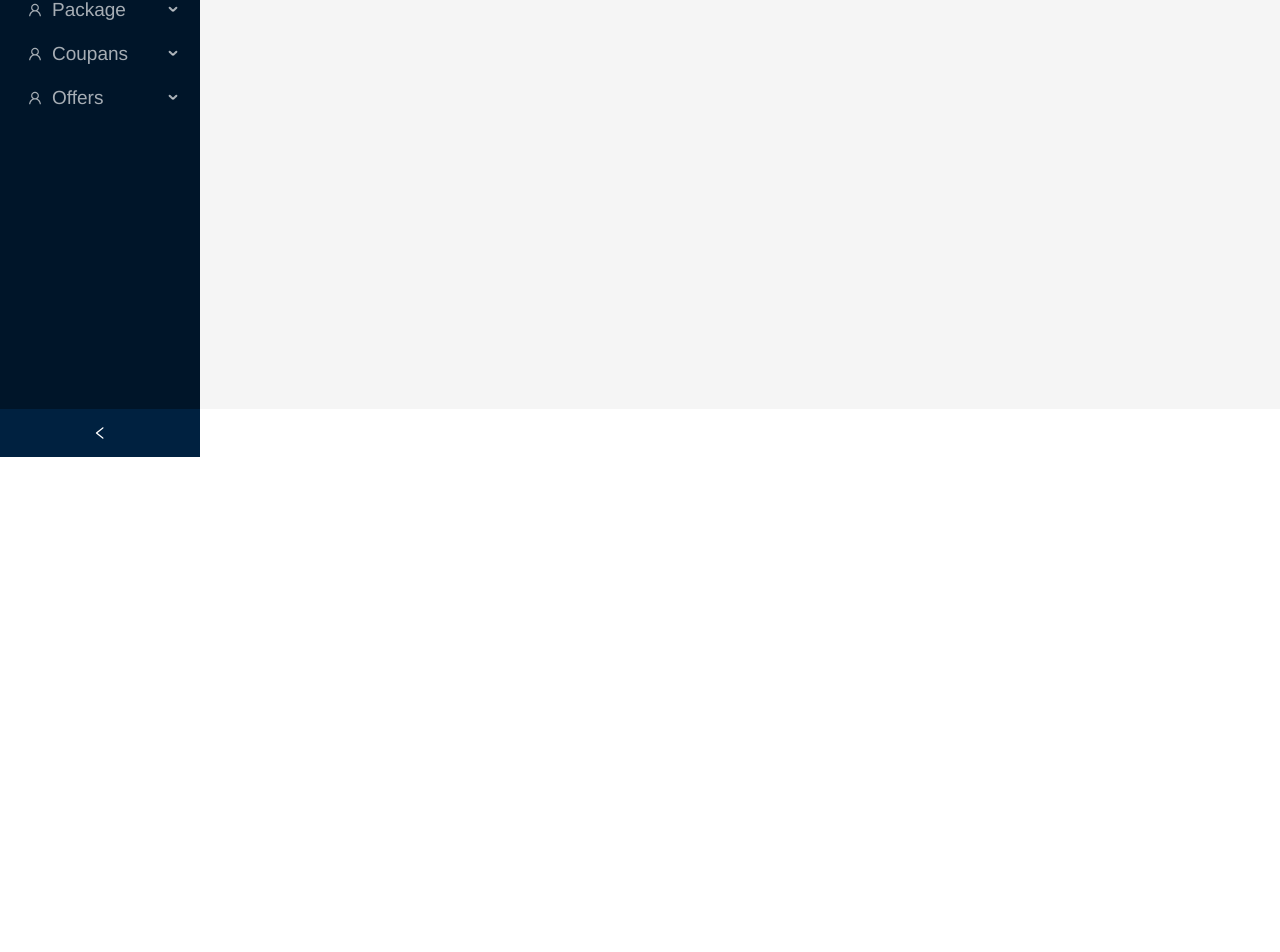
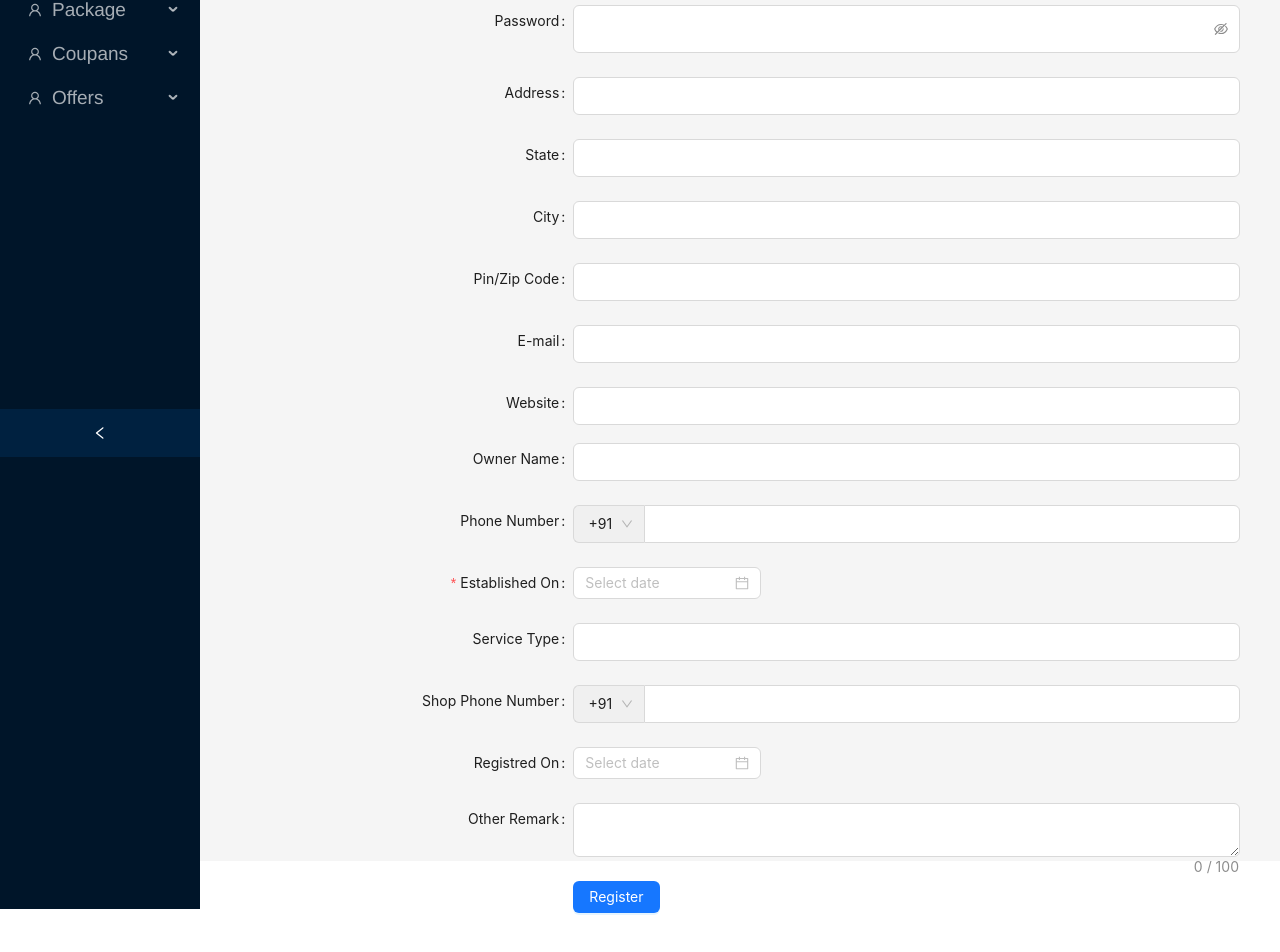
Before and after one commit to Satyam-Git345/E-Mechenic-Project-ThpLab, a React (Create React App) app in the folder client/: page /updateshop/1 in a window 1280 px wide. Shown: the part 343-1295 px from the top of the page. Before the commit the page ends 800 px from the top, so only its background shows below. Built offline with nearby package versions, Linux system fonts and the light colour scheme; no server answers.

Commit message:
edit shop api

```diff
--- a/client/src/App.js
+++ b/client/src/App.js
@@ -14,6 +14,7 @@ import Addshop from './Components/Garage/Add_Shop';
 import Blockedshop from './Components/Garage/Blocked_shop';
 import Shopverification from './Components/Garage/Shop_verification';
 import Viewshop from './Components/Garage/View_shop';
+import UpdateShop from './Components/Garage/UpdateShop';
 import Addcustomer from './Components/Customer/Add_customer';
 import Viewcustomer from './Components/Customer/View_customer';
 import Addproductcategory from './Components/Product/Add_productcategory';
@@ -45,6 +46,7 @@ function App() {
                         <Route path="/addcompany" element={<Addcompany />} />
                         <Route path="/addvehicalcategory" element={<Addvehiclecategory />} />
                         <Route path="/updatevehiclecategory/:vehicle_cat_id" element={<UpdateVehiclecategory />} />
+                        <Route path="/updateshop/:shop_id" element={<UpdateShop/>} />
                         <Route path="/viewcompany" element={<Viewcompany />} />
                         <Route path="/viewmodel" element={<Viewmodel />} />
                         <Route path="/viewvehicalcategory" element={<Viewvehiclecategory />} />
--- /dev/null
+++ b/client/src/Components/Garage/UpdateShop.jsx
@@ -0,0 +1,430 @@
+import React from "react";
+import { useEffect, useState } from "react";
+import { DatePicker, Space} from "antd";
+import Axios from "axios";
+import { useParams, useNavigate } from "react-router-dom";
+import { AutoComplete, Button, Form, Input, Select } from "antd";
+const { Option } = Select;
+
+const formItemLayout = {
+  labelCol: {
+    xs: {
+      span: 24,
+    },
+    sm: {
+      span: 8,
+    },
+  },
+  wrapperCol: {
+    xs: {
+      span: 24,
+    },
+    sm: {
+      span: 16,
+    },
+  },
+};
+const tailFormItemLayout = {
+  wrapperCol: {
+    xs: {
+      span: 24,
+      offset: 0,
+    },
+    sm: {
+      span: 16,
+      offset: 8,
+    },
+  },
+};
+const onFinish = (values) => {
+  console.log('Received values of form: ', values);
+};
+
+const onChange = (date, dateString, e) => {
+  console.log(date, dateString);
+
+};
+
+const onChange1 = (date, dateString, e) => {
+  console.log(date, dateString);
+
+};
+
+const prefixSelector = (
+  <Form.Item name="prefix" noStyle>
+    <Select
+      style={{
+        width: 70,
+      }}
+    >
+      <Option value="86">+91</Option>
+      <Option value="87">+87</Option>
+      <Option value="87">+92</Option>
+      <Option value="87">+89</Option>
+    </Select>
+  </Form.Item>
+);
+
+
+
+
+function  UpdateShop() {
+
+  const {shop_id } = useParams();
+   console.log("Update",shop_id);
+   const [form] = Form.useForm();
+   const [autoCompleteResult, setAutoCompleteResult] = useState([]);
+
+   const onWebsiteChange = (value) => {
+    if (!value) {
+      setAutoCompleteResult([]);
+    } else {
+      setAutoCompleteResult(
+        [".com", ".org", ".net"].map((domain) => `${value}${domain}`)
+      );
+    }
+  };
+  const websiteOptions = autoCompleteResult.map((website) => ({
+    label: website,
+    value: website,
+  }));
+
+
+
+
+  const navigate = useNavigate();
+  const [data1, setData] = useState({
+        shop_registration:"",
+        shop_name:"",
+        address:"",
+        state:"",
+        city:"",
+        pin:"",
+        shop_owner_mobile_no:"",
+        mobile_no:"",
+        email:"",
+        website:"",
+        shop_owner_name:"",
+        est_year:"",
+        service_type:"",
+        other_remark:"",
+        password:"",
+        reg_on:"",
+  });
+
+
+  const Inputhandlechange = (e) => {
+    const name = e.target.name;
+    const value = e.target.value;
+    console.log(name, value);
+    setData({
+      ...data1,
+      [name]: value,
+    });
+  };
+
+  const submitHandle = (e) => {
+    e.preventDefault();
+    getuser();
+    updateData();
+    navigate(`/viewshop`);
+  };
+
+  const updateData = async () => {
+    const Response = await Axios.put(
+      `http://localhost:4000/editshop/${shop_id}`,
+       data1
+    );
+    console.log("data", Response);
+  };
+
+
+  const getuser = async () => {
+    const res = await Axios.get(
+      `http://localhost:4000/getshopbyid/${shop_id}`
+    );
+
+    const oldData = res.data[0];
+    console.log("get shop by id",oldData);
+    console.log("Pavan",data1.address);
+    setData(oldData);
+  };
+
+
+  useEffect(() => {
+    getuser();
+  }, []);
+
+
+
+
+
+  return (
+    <>
+      <div stle={{backgroundColor: "transparent"}}>
+      <h1 style={{ textAlign: "center", fontWeight: "bold",marginTop: "-15px"}}>
+        Edit Shop
+      </h1>
+
+      <Form
+          autoComplete="off"
+       {...formItemLayout}
+       form={form}
+       name="register"
+       onFinish={onFinish}
+       initialValues={{
+         residence: ['zhejiang', 'hangzhou', 'xihu'],
+         prefix: '86',
+       }}
+       scrollToFirstError
+      >
+        <Form.Item
+          name="shop_name"
+          label="Shop Name"
+
+        >
+          <Input
+
+              onChange={Inputhandlechange}
+
+              value={data1.shop_name}
+          />
+        </Form.Item>
+
+        <Form.Item
+          name="reg_no"
+          label="Shop Registration Number :"
+
+        >
+          <Input
+
+            onChange={Inputhandlechange}
+
+              value={data1.shop_registration}
+                        />
+        </Form.Item>
+
+        <Form.Item
+          name="password"
+          label="Password"
+
+        >
+          <Input.Password
+
+            onChange={Inputhandlechange}
+              name="password"
+              value={data1.password}
+          />
+        </Form.Item>
+
+
+        <Form.Item
+          name="address"
+          label="Address:"
+
+        >
+          <Input
+           value={data1.address}
+            onChange={Inputhandlechange}
+              name="address"
+              />
+        </Form.Item>
+
+        <Form.Item
+          name="state"
+          label="State:"
+
+        >
+          <Input
+
+            onChange={Inputhandlechange}
+              name="state"
+              value={data1.state}
+          />
+        </Form.Item>
+
+        <Form.Item
+          name="city"
+          label="City:"
+
+        >
+          <Input
+
+            onChange={Inputhandlechange}
+              name="city"
+              value={data1.city}
+          />
+        </Form.Item>
+
+        <Form.Item
+          name="pin"
+          label="Pin/Zip Code:"
+
+        >
+          <Input
+
+            onChange={Inputhandlechange}
+              name="pin"
+              value={data1.pin}
+               />
+        </Form.Item>
+
+        <Form.Item
+          name="email"
+          label="E-mail"
+
+        >
+          <Input
+
+            onChange={Inputhandlechange}
+              name="email"
+              value={data1.email}
+          />
+        </Form.Item>
+
+        <Form.Item
+          name="website"
+          label="Website"
+
+        >
+          <AutoComplete options={websiteOptions} onChange={onWebsiteChange}>
+            <Input
+
+              onChange={Inputhandlechange}
+              name="website"
+              value={data1.website}
+            />
+          </AutoComplete>
+        </Form.Item>
+
+        <Form.Item
+          name="owner name"
+          label="Owner Name:"
+
+        >
+          <Input
+
+            onChange={Inputhandlechange}
+              name="name"
+              value={data1.shop_owner_name}
+          />
+        </Form.Item>
+
+        <Form.Item
+          name="phone"
+          label="Phone Number:"
+
+        >
+          <Input
+            max={10}
+            onChange={Inputhandlechange}
+              name="mobile"
+              value={data1.shop_owner_mobile_no}
+            addonBefore={prefixSelector}
+            style={{
+              width: "100%",
+            }}
+          />
+        </Form.Item>
+
+        <Form.Item
+          name="date"
+          label="Established On:"
+          rules={[
+            {
+              required: true,
+              message: "Please select date!",
+            },
+          ]}
+        >
+          <Space direction="vertical">
+            <DatePicker onChange={onChange} />
+          </Space>
+        </Form.Item>
+
+        <Form.Item
+          name="service type"
+          label="Service Type:"
+
+        >
+          <Input
+
+            onChange={Inputhandlechange}
+              name="servicetype"
+              value={data1.service_type}
+          />
+        </Form.Item>
+
+        {/* <Form.Item
+        name="gender"
+        label="Gender"
+        rules={[
+          {
+            required: true,
+            message: 'Please select gender!',
+          },
+        ]}
+      >
+
+        <Select placeholder="select your gender">
+          <Option value="male">Male</Option>
+          <Option value="female">Female</Option>
+          <Option value="other">Other</Option>
+        </Select>
+      </Form.Item> */}
+
+        <Form.Item
+          name="phone"
+          label="Shop Phone Number:"
+
+        >
+          <Input
+            max={10}
+            onChange={Inputhandlechange}
+              name="phoneno"
+              value={data1.mobile_no}
+            addonBefore={prefixSelector}
+            style={{
+              width: "100%",
+            }}
+          />
+        </Form.Item>
+
+        <Form.Item
+          name="date"
+          label="Registred On:"
+
+        >
+          <Space direction="vertical">
+            <DatePicker onChange={onChange1} />
+          </Space>
+        </Form.Item>
+
+        <Form.Item
+          name="intro"
+          label="Other Remark:"
+
+        >
+          <Input.TextArea
+            showCount
+            maxLength={100}
+            onChange={Inputhandlechange}
+              name="otherremark"
+              value={data1.other_remark}
+          />
+        </Form.Item>
+
+        <Form.Item {...tailFormItemLayout}>
+          <Button type="primary" htmlType="submit" onClick={submitHandle} >
+            Register
+          </Button>
+        </Form.Item>
+      </Form>
+    </div>
+    </>
+
+  );
+};
+
+
+export default UpdateShop;
--- a/client/src/Components/Garage/View_shop.jsx
+++ b/client/src/Components/Garage/View_shop.jsx
@@ -1,10 +1,13 @@
 import React from "react";
+import { DatePicker, Space} from "antd";
 import { useEffect, useState } from "react";
 import { Button, Table,} from "antd";
 import axios from "axios";
 import { EditOutlined, DeleteOutlined } from "@ant-design/icons";
 import swal from "sweetalert";
-import { useNavigate } from "react-router-dom";
+import { useNavigate, Link } from "react-router-dom";
+
+
 
 const View_shop = () => {
   const navigate = useNavigate();
@@ -59,11 +62,13 @@ const View_shop = () => {
 
       render: (users1) => {
         return (
-          <div style={{display: 'flex'}}>
-            <EditOutlined
-              style={{ color: "blue", fontSize: 20 }}
-
-            />
+          <div>
+          <Link to={`/updateshop/${users1.shop_id}`}>
+          <EditOutlined
+             style={{ color: "blue", fontSize: 20 }}
+             onClick={() => handleRoutes(users1.shop_id)}
+           />
+          </Link>
 
             <DeleteOutlined
               style={{ color: "red", marginLeft: 30, fontSize: 20 }}
@@ -76,6 +81,10 @@ const View_shop = () => {
       },
     },
   ];
+
+  const handleRoutes = (shop_id) => {
+    navigate(`updateshop/${shop_id}`);
+  };
 
   const getData = async () => {
     setLoading(1);
--- a/client/src/Components/Vehical/UpdateVehiclecategory.jsx
+++ b/client/src/Components/Vehical/UpdateVehiclecategory.jsx
@@ -2,7 +2,9 @@ import React from "react";
 import { useEffect, useState } from "react";
 import Axios from "axios";
 import { useParams, useNavigate } from "react-router-dom";
-import {Button,Input, Form } from 'antd';
+import {Form } from 'antd';
+import { Button, form, Input, Select } from "antd";
+const { Option } = Select;
 
 
 function  UpdateVehicle_category() {
@@ -14,6 +16,37 @@ function  UpdateVehicle_category() {
     vehicle_type: "",
   });
 
+
+const formItemLayout = {
+  labelCol: {
+    xs: {
+      span: 24,
+    },
+    sm: {
+      span: 8,
+    },
+  },
+  wrapperCol: {
+    xs: {
+      span: 24,
+    },
+    sm: {
+      span: 16,
+    },
+  },
+};
+const tailFormItemLayout = {
+  wrapperCol: {
+    xs: {
+      span: 24,
+      offset: 0,
+    },
+    sm: {
+      span: 16,
+      offset: 8,
+    },
+  },
+};
 
   const Inputhandlechange = (e) => {
     const name = e.target.name;
```
Also changed, not shown: 2 other files (tests, documents, lock files or other folders).
